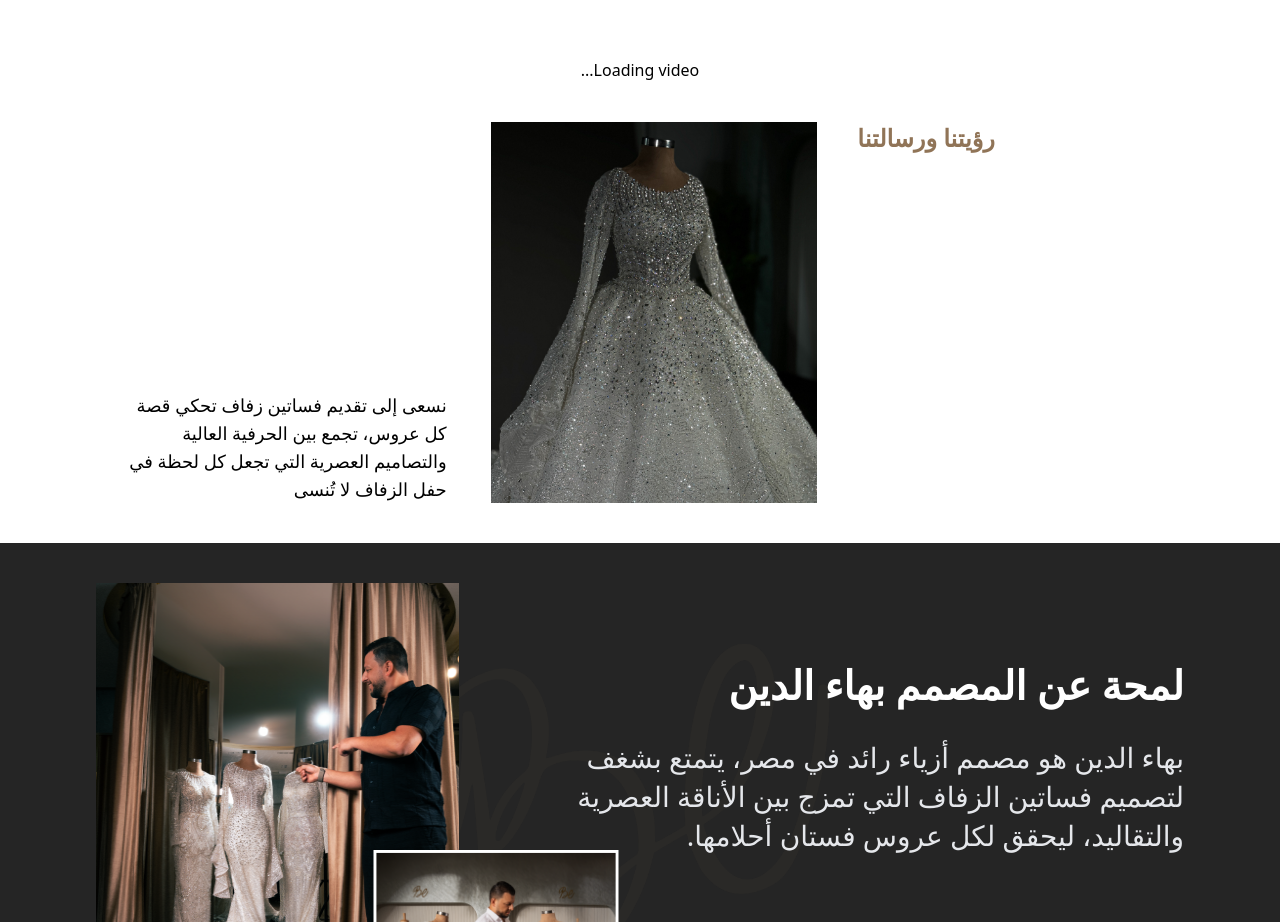
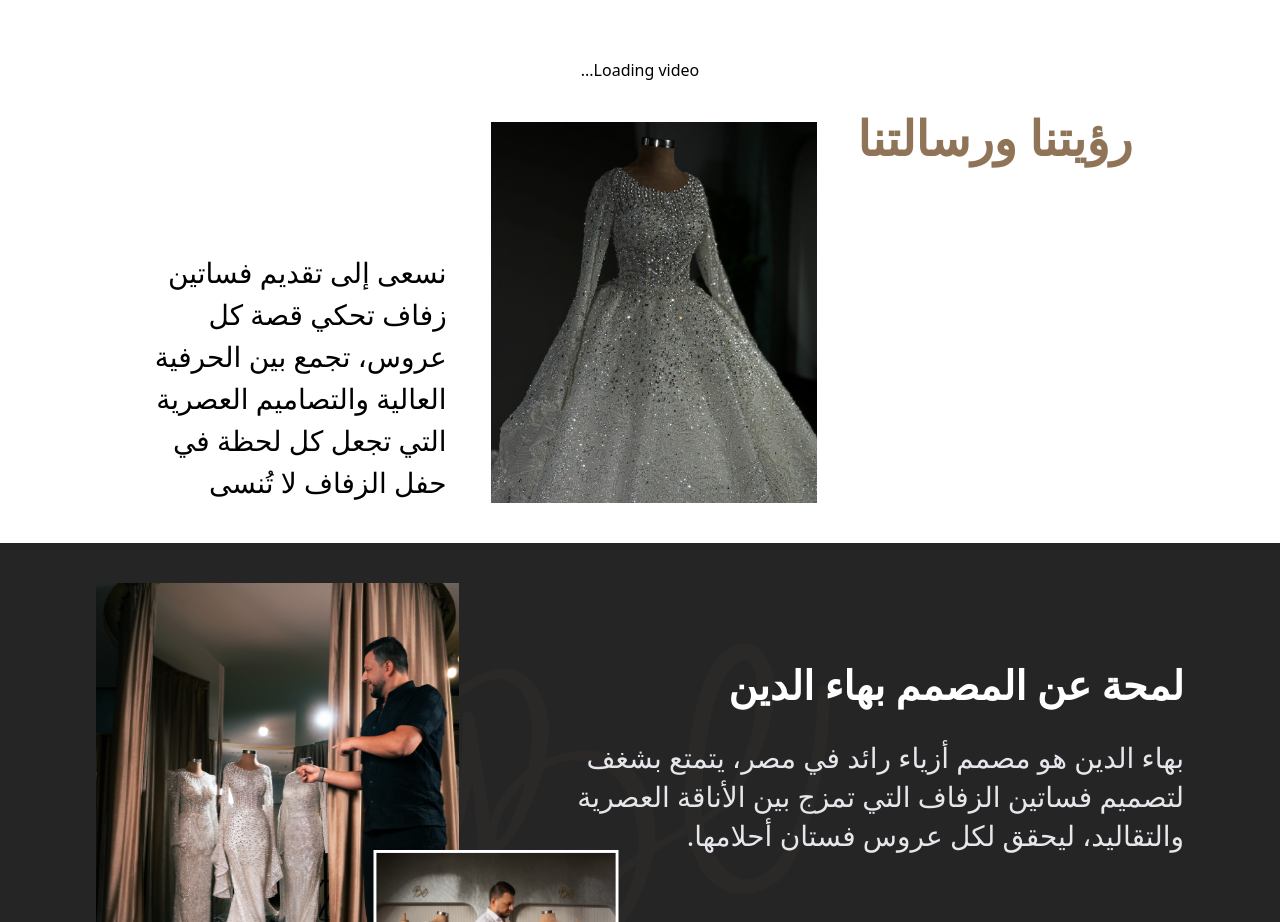
Before and after one commit to ziad223/wedding, a React (Vite) app: page /about in a window 1280 px wide. Shown: the part 1280-2202 px from the top of the page. Built offline with nearby package versions, Linux system fonts and the light colour scheme; no server answers.

Commit message:
last update

```diff
--- a/src/components/AboutSection1.jsx
+++ b/src/components/AboutSection1.jsx
@@ -6,7 +6,7 @@ const AboutSection1 = () => {
         <div className="bg-white p-10 px-4 md:px-16 lg:px-24 flex flex-col gap-5 lg:flex-row items-center lg:items-start space-y-6 lg:space-y-0 lg:space-x-6">
             {/* القسم الأول */}
             <div className="w-full lg:w-1/3 text-center lg:text-left lg:ml-5">
-                <h2 className="text-2xl font-bold text-[#907457]">رؤيتنا ورسالتنا</h2>
+                <h2 className="text-2xl lg:text-[48px] font-bold text-[#907457]">رؤيتنا ورسالتنا</h2>
             </div>
 
             {/* صورة في الوسط */}
@@ -19,7 +19,7 @@ const AboutSection1 = () => {
             </div>
 
             {/* النص محاذٍ لأسفل الصورة */}
-            <div className="w-full lg:w-1/3 lg:text-lg text-center lg:text-right lg:self-end">
+            <div className="w-full lg:w-1/3  lg:text-[28px] font-light text-center lg:text-right lg:self-end">
                 <p>
                     نسعى إلى تقديم فساتين زفاف تحكي قصة كل عروس، تجمع بين الحرفية العالية والتصاميم العصرية التي تجعل كل لحظة في حفل الزفاف لا تُنسى
                 </p>
```
